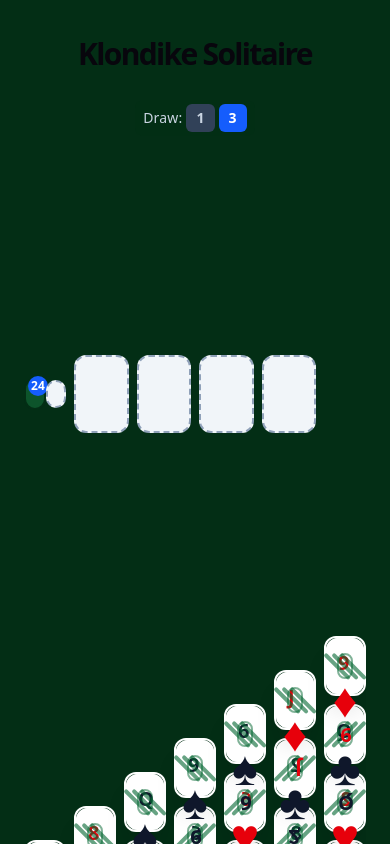
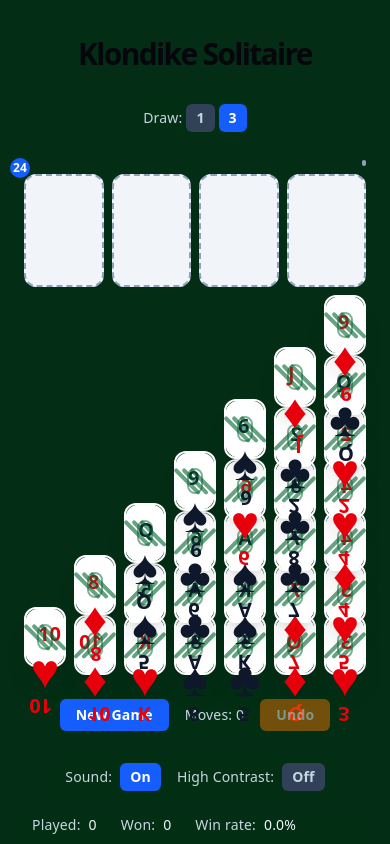
Before and after one commit to sandst1/laguna-klondike, a React (Vite) app: page / in a window 390 px wide. Shown: the top 844 px of the page. Built offline with nearby package versions, Linux system fonts and the light colour scheme.

Commit message:
further layout fixes

```diff
--- a/src/App.tsx
+++ b/src/App.tsx
@@ -40,13 +40,13 @@
   };
 
   return (
-    <div className="flex min-h-screen flex-col items-center gap-4 bg-green-950 p-4 text-slate-100">
+    <div className="flex min-h-screen w-full flex-col items-center gap-4 bg-green-950 p-4 text-slate-100">
       <header className="flex flex-col items-center gap-2">
         <h1 className="text-3xl font-bold">Klondike Solitaire</h1>
         <DrawModeToggle drawMode={settings.drawMode} onChange={handleDrawModeChange} />
       </header>
 
-      <main className="flex w-full max-w-4xl flex-col items-center gap-4">
+      <main className="flex w-full max-w-7xl flex-col items-center gap-4">
         <GameBoard
           state={state}
           move={actions.move}
--- a/src/components/GameBoard.tsx
+++ b/src/components/GameBoard.tsx
@@ -151,17 +151,17 @@
       <section
         aria-label="Klondike Solitaire board"
         className={clsx(
-          'game-board grid grid-cols-7 grid-rows-2 gap-2',
-          'w-full max-w-4xl mx-auto p-2',
-          'sm:grid-cols-1 sm:grid-rows-[auto_auto_auto]',
+          'game-board flex w-full flex-col gap-2 p-2',
+          'sm:gap-3 sm:p-4',
           className
         )}
       >
-        <div className="col-span-1 row-span-1 flex items-center justify-center sm:col-span-1 sm:flex-row sm:gap-2">
+        <div className="flex items-start justify-between gap-2 sm:gap-3">
+          <div className="flex items-center justify-center">
             <div
               data-testid="stock-pile"
               aria-label={`Stock pile, ${stock.length} cards remaining`}
-            className="relative flex aspect-[7/10] w-full max-w-[200px] items-center justify-center rounded-xl border-2 border-green-950 bg-green-900 cursor-pointer transition-colors duration-150 hover:brightness-110 sm:max-w-[150px]"
+              className="relative flex aspect-[7/10] w-full max-w-[180px] items-center justify-center rounded-xl border-2 border-green-950 bg-green-900 cursor-pointer transition-colors duration-150 hover:brightness-110 sm:max-w-[140px]"
               onClick={() => {
                 if (stock.length > 0 || waste.length > 0) {
                   draw();
@@ -174,7 +174,8 @@
                 </span>
               )}
             </div>
-          <div className="flex w-full max-w-[200px] items-center justify-center sm:max-w-[150px] sm:ml-2">
+          </div>
+          <div className="flex items-center justify-center">
             <WastePile
               pile={{ type: 'waste', cards: waste }}
               index={0}
@@ -187,7 +188,7 @@
           </div>
         </div>
 
-        <div className="col-span-5 row-span-1 grid grid-cols-4 grid-rows-1 gap-2 sm:col-span-1">
+        <div className="grid grid-cols-4 grid-rows-1 gap-2 sm:gap-3">
           {foundations.map((foundation, index) => (
             <div key={`foundation-${index}`} className="flex w-full items-center justify-center">
               <FoundationPile
@@ -203,11 +204,11 @@
           ))}
         </div>
 
-        <div className="col-span-7 row-span-1 grid grid-cols-7 grid-rows-1 gap-2 sm:col-span-1 sm:overflow-x-auto">
+        <div className="grid flex-1 grid-cols-7 grid-rows-1 gap-2 sm:gap-3">
           {tableau.map((pile, index) => (
             <div
               key={`tableau-${index}`}
-              className="flex w-full min-w-0 items-center justify-center"
+              className="flex w-full min-w-0 items-end justify-center"
             >
               <TableauPile
                 pile={pile}
--- a/src/components/TableauPile.tsx
+++ b/src/components/TableauPile.tsx
@@ -41,7 +41,7 @@
       data-tableau-index={index}
       aria-label={`Tableau pile ${index + 1}`}
       className={clsx(
-        'tableau-pile relative flex w-full flex-col-reverse items-center gap-2',
+        'tableau-pile relative flex w-full flex-col-reverse items-center',
         isHighlighted && 'ring-2 ring-blue-400 ring-offset-2',
         className
       )}
--- a/src/index.css
+++ b/src/index.css
@@ -58,20 +58,15 @@
 
 @layer base {
    #root {
-    width: 1126px;
+     width: 100vw;
      max-width: 100%;
-    margin: 0 auto;
+     margin: 0;
      text-align: center;
-    border-inline: 1px solid var(--border);
+     border: none;
      min-height: 100svh;
      display: flex;
      flex-direction: column;
      box-sizing: border-box;
-
-    @media (max-width: 639px) {
-      width: 100%;
-      border: none;
-    }
    }
 
   body {
@@ -190,6 +185,16 @@
        100% 100%,
        150% 150%,
        150% 150%;
+   }
+
+   .tableau-pile > .card-flip,
+   .tableau-pile > button.card-flip {
+     margin-bottom: -0.5rem;
+   }
+
+   .tableau-pile > .card-flip:last-child,
+   .tableau-pile > button.card-flip:last-child {
+     margin-bottom: 0;
    }
 
   .card-selected[data-selected='true'] {
@@ -417,25 +422,6 @@
       gap: 10px;
     }
 
-    .game-board > .col-span-7 {
-      overflow-x: auto;
-      scrollbar-width: thin;
-      scrollbar-color: var(--border) transparent;
-    }
-
-    .game-board > .col-span-7::-webkit-scrollbar {
-      height: 6px;
-    }
-
-    .game-board > .col-span-7::-webkit-scrollbar-track {
-      background: transparent;
-    }
-
-    .game-board > .col-span-7::-webkit-scrollbar-thumb {
-      background-color: var(--border);
-      border-radius: 3px;
-    }
-
     .game-controls {
       flex-wrap: wrap;
       gap: 8px;
```
Also changed, not shown: 1 other file (tests, documents, lock files or other folders). Lines whose indentation alone changed are shown as unchanged.
